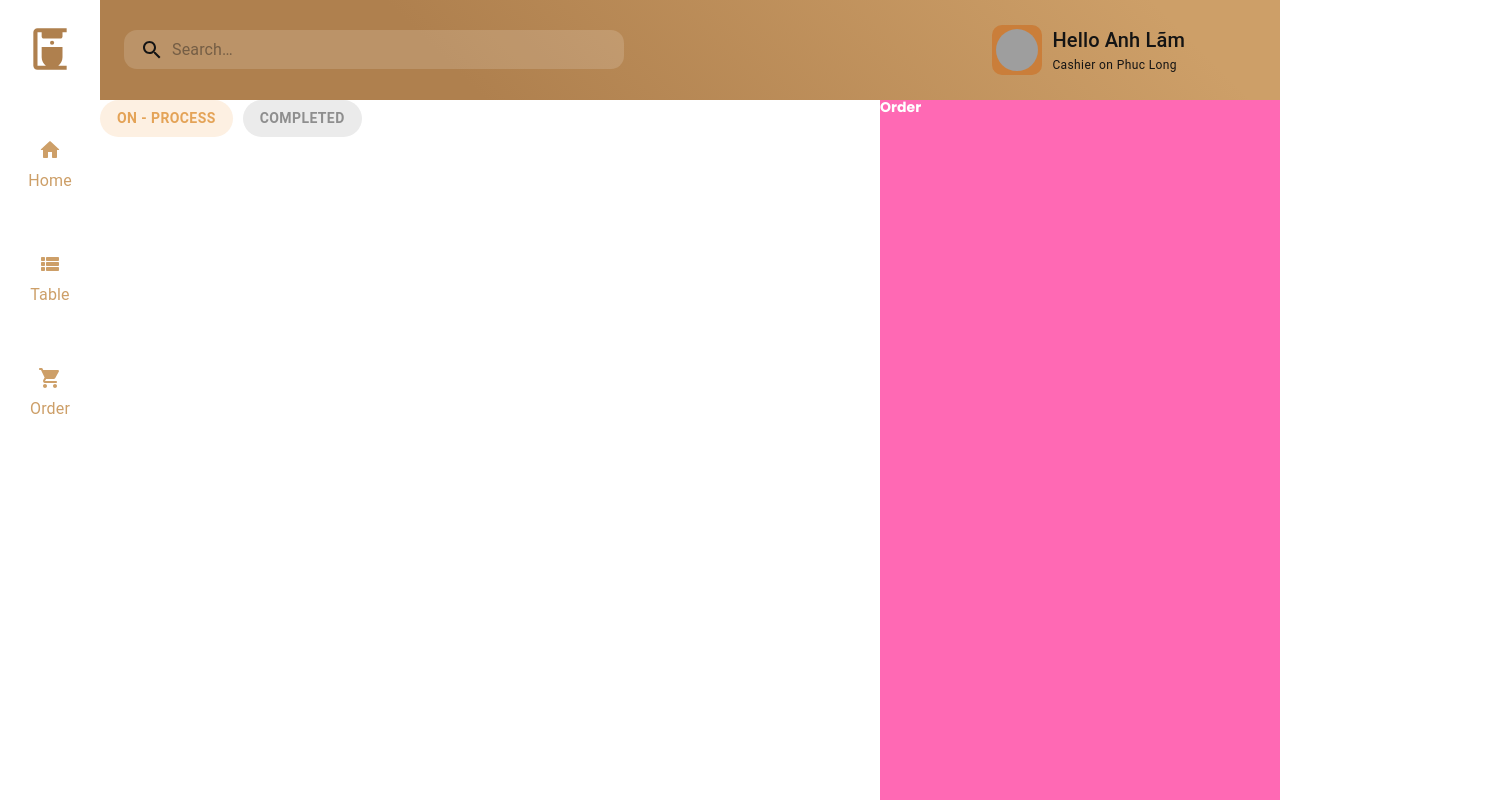
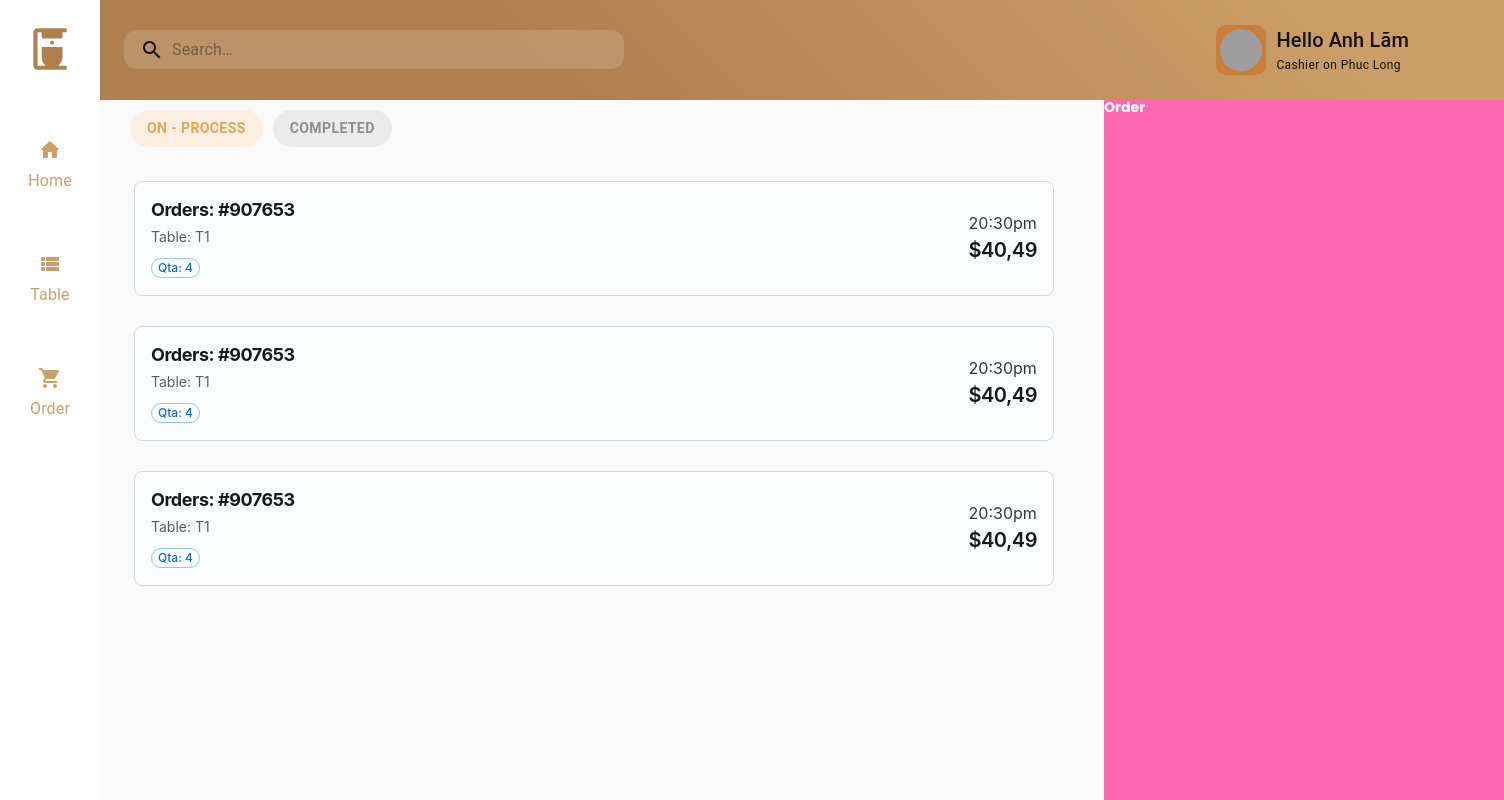
Before and after one commit to FER201m/coffeehouse, a React (Create React App) app in the folder client/: page /order in a window 1280 px wide. Shown: the top 800 px of the page, 1504 px wide, since content can reach past the window. Built offline with nearby package versions, Linux system fonts and the light colour scheme; grey boxes are pictures that could not be loaded.

Commit message:
design on-process order

```diff
--- a/client/src/App.js
+++ b/client/src/App.js
@@ -23,7 +23,7 @@ const router = createBrowserRouter(
       <Route path="drinks" element={<ProductList />} />
 
       <Route path="order" element={<OrderLayout/>}>
-        <Route path="order-on-process" element={<OrderOnProcess/>}/>
+        <Route index element={<OrderOnProcess/>}/>
         <Route path="order-completed" element={<OrderCompleted/>}/>
       </Route>
     </Route>
--- a/client/src/Layouts/OrderLayout/OrderLayout.js
+++ b/client/src/Layouts/OrderLayout/OrderLayout.js
@@ -7,15 +7,28 @@ const styles = {
   link: {
     textDecoration: "none",
   },
+  OrderLayout: {
+    backgroundColor: '#fafafa',
+    gridArea: "mainContent",
+    padding: '10px 30px'
+  },
+  btn: {
+    borderRadius: "999px",
+    backgroundColor: "#ebebeb",
+    color: "#8e8e8e",
+    fontWeight: "bold",
+    padding: "6px 17px",
+    marginLeft: '10px'
+  }
 };
 
 function OrderLayout(props) {
   const { classes } = props;
 
   return (
-    <div>
+    <div className={classes.OrderLayout}>
       <header>
-        <NavLink to="order-on-process" className={classes.link}>
+        <NavLink to="" className={classes.link}>
           <Button
             sx={{
               borderRadius: "999px",
@@ -30,14 +43,7 @@ function OrderLayout(props) {
         </NavLink>
         <NavLink to="order-completed" className={classes.link}>
           <Button
-            sx={{
-              borderRadius: "999px",
-              backgroundColor: "#ebebeb",
-              color: "#8e8e8e",
-              fontWeight: "bold",
-              padding: "6px 17px",
-              marginLeft: '10px'
-            }}
+            sx={styles.btn}
           >
             Completed
           </Button>
--- a/client/src/Layouts/RootLayout/RootLayout.js
+++ b/client/src/Layouts/RootLayout/RootLayout.js
@@ -14,8 +14,6 @@ function RootLayout(props) {
   const { classes } = props;
 
   const history = useLocation();
-
-  console.log({history});
 
   return (
     <Box
@@ -34,7 +32,7 @@ function RootLayout(props) {
         <nav className={classes.navigation}>
           <Navbar />
         </nav>
-        <main className={history.pathname === '/order' ? "" : classes.productList}>
+        <main className={history.pathname.includes('order') ? classes.defaultMainContent : classes.productList}>
           <Outlet />
         </main>
         <Box className={classes.order}>Order</Box>
--- a/client/src/Layouts/RootLayout/RootLayoutStyles.js
+++ b/client/src/Layouts/RootLayout/RootLayoutStyles.js
@@ -33,6 +33,9 @@ const styles = {
                           "nav mainContent mainContent order"
                           "nav mainContent mainContent  order"`,
   },
+  defaultMainContent: {
+    gridArea: "mainContent",
+  }
 };
 
 export default styles;
--- /dev/null
+++ b/client/src/components/Order/Order.js
@@ -0,0 +1,63 @@
+import AspectRatio from "@mui/joy/AspectRatio";
+import Link from "@mui/joy/Link";
+import Card from "@mui/joy/Card";
+import Chip from "@mui/joy/Chip";
+import Typography from "@mui/joy/Typography";
+import { withStyles } from "@mui/styles";
+import { Box } from "@mui/system";
+
+const styles = {
+  card: {
+    width: 920,
+    "&:hover": {
+      boxShadow: "md",
+      borderColor: "neutral.outlinedHoverBorder",
+    },
+    marginTop: "30px",
+    border: "1px solid orange",
+    alignItems: 'center'
+  },
+  desc: {
+    marginLeft: "auto",
+  },
+};
+
+function Order(props) {
+  const { classes } = props;
+
+  return (
+    <Card variant="outlined" orientation="horizontal" className={classes.card}>
+      <div>
+        <Typography level="h2" fontSize="lg" id="card-description" mb={0.5}>
+          Orders: #907653
+        </Typography>
+        <Typography fontSize="sm" aria-describedby="card-description" mb={1}>
+          <Link
+            overlay
+            underline="none"
+            href="#interactive-card"
+            sx={{ color: "text.tertiary" }}
+          >
+            Table: T1
+          </Link>
+        </Typography>
+        <Chip
+          variant="outlined"
+          color="primary"
+          size="sm"
+          sx={{ pointerEvents: "none" }}
+        >
+          Qta: 4
+        </Chip>
+      </div>
+      <div className={classes.desc}>
+        <div>20:30pm</div>
+        <div>
+          <Typography level="h4">$40,49</Typography>
+        </div>
+      </div>
+    </Card>
+  );
+}
+
+export default withStyles(styles)(Order);
--- a/client/src/pages/Order/OrderOnProcess.js
+++ b/client/src/pages/Order/OrderOnProcess.js
@@ -1,11 +1,29 @@
+import { withStyles } from "@mui/styles";
+import Grid from "@mui/material/Grid";
 
+import Order from "~/components/Order/Order";
 
-import React from 'react'
+const styles = {
+  wrapper: {
+    margin: "20px 20px",
+    height: '100vh'
+  }
+};
 
-function OrderOnProcess() {
+function OrderOnProcess(props) {
+  const { classes } = props;
+
   return (
-    <h1>OrderOnProcess</h1>
-  )
+    <div className={classes.wrapper}>
+      <Grid columns={{md: 12 }} container spacing={2} sx={{ flexGrow: 1 }}>
+        {Array.from(Array(3)).map((_, index) => (
+          <Grid xs={2} sm={4} md={9} key={index}>
+            <Order />
+          </Grid>
+        ))}
+      </Grid>
+    </div>
+  );
 }
 
-export default OrderOnProcess
+export default withStyles(styles)(OrderOnProcess);
```
Also changed, not shown: client/src/pages/Order/Order.js (deleted, +0 -11 lines).
